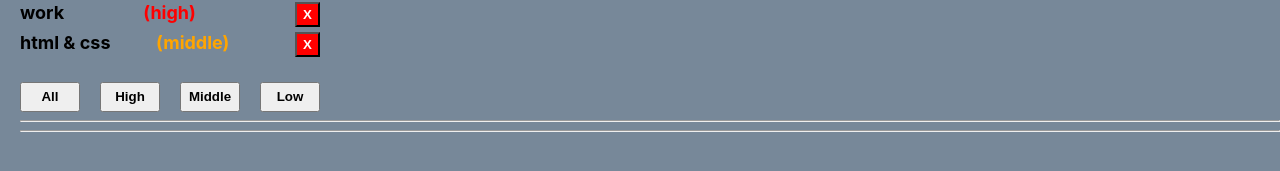
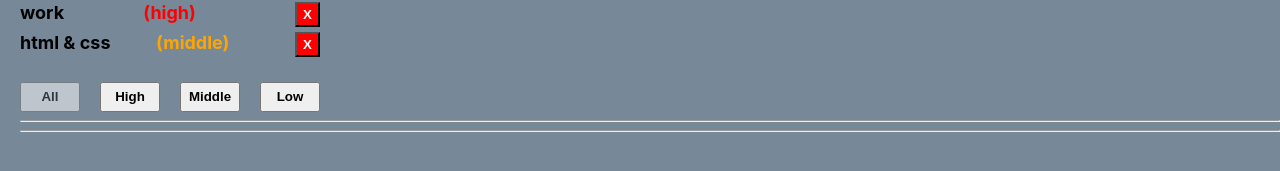
Before and after one commit to voyager5874/it-inc-ignat-home-works, a React (Create React App) app: page / in a window 1280 px wide. Shown: the part 459-630 px from the top of the page. Built offline with nearby package versions, Linux system fonts and the light colour scheme.

Commit message:
change filter buttons appearance if active

```diff
--- a/src/p2-homeworks/h2/Affairs.module.css
+++ b/src/p2-homeworks/h2/Affairs.module.css
@@ -63,3 +63,7 @@
 .middle{
     color:orange;
 }
+
+.activeFilter{
+    opacity: 0.6;
+}
--- a/src/p2-homeworks/h2/Affairs.tsx
+++ b/src/p2-homeworks/h2/Affairs.tsx
@@ -7,6 +7,7 @@ type AffairsPropsType = { // need to fix any
     data: Array<AffairType>
     setFilter: (filter: FilterType) => void
     deleteAffairCallback: (affairID: number) => void
+    filter: FilterType
 }
 
 function Affairs(props: AffairsPropsType) {
@@ -18,8 +19,10 @@ function Affairs(props: AffairsPropsType) {
         />
     ))
 
+
     const setAll = () => {
         props.setFilter('all')
+
     } // need to fix
     const setHigh = () => {
         props.setFilter('high')
@@ -38,10 +41,10 @@ function Affairs(props: AffairsPropsType) {
         </div>
 
         <div className={s.buttonsContainer}>
-            <button onClick={setAll}>All</button>
-            <button onClick={setHigh}>High</button>
-            <button onClick={setMiddle}>Middle</button>
-            <button onClick={setLow}>Low</button>
+            <button className={props.filter === 'all' ? s.activeFilter : ''} onClick={setAll}>All</button>
+            <button className={props.filter === 'high' ? s.activeFilter : ''}onClick={setHigh}>High</button>
+            <button className={props.filter === 'middle' ? s.activeFilter : ''}onClick={setMiddle}>Middle</button>
+            <button className={props.filter === 'low' ? s.activeFilter : ''}onClick={setLow}>Low</button>
         </div>
 
         </div>
--- a/src/p2-homeworks/h2/HW2.tsx
+++ b/src/p2-homeworks/h2/HW2.tsx
@@ -48,6 +48,7 @@ function HW2() {
             <Affairs
                 data={filteredAffairs}
                 setFilter={setFilter}
+                filter={filter}
                 deleteAffairCallback={deleteAffairCallback}
             />
 
```
